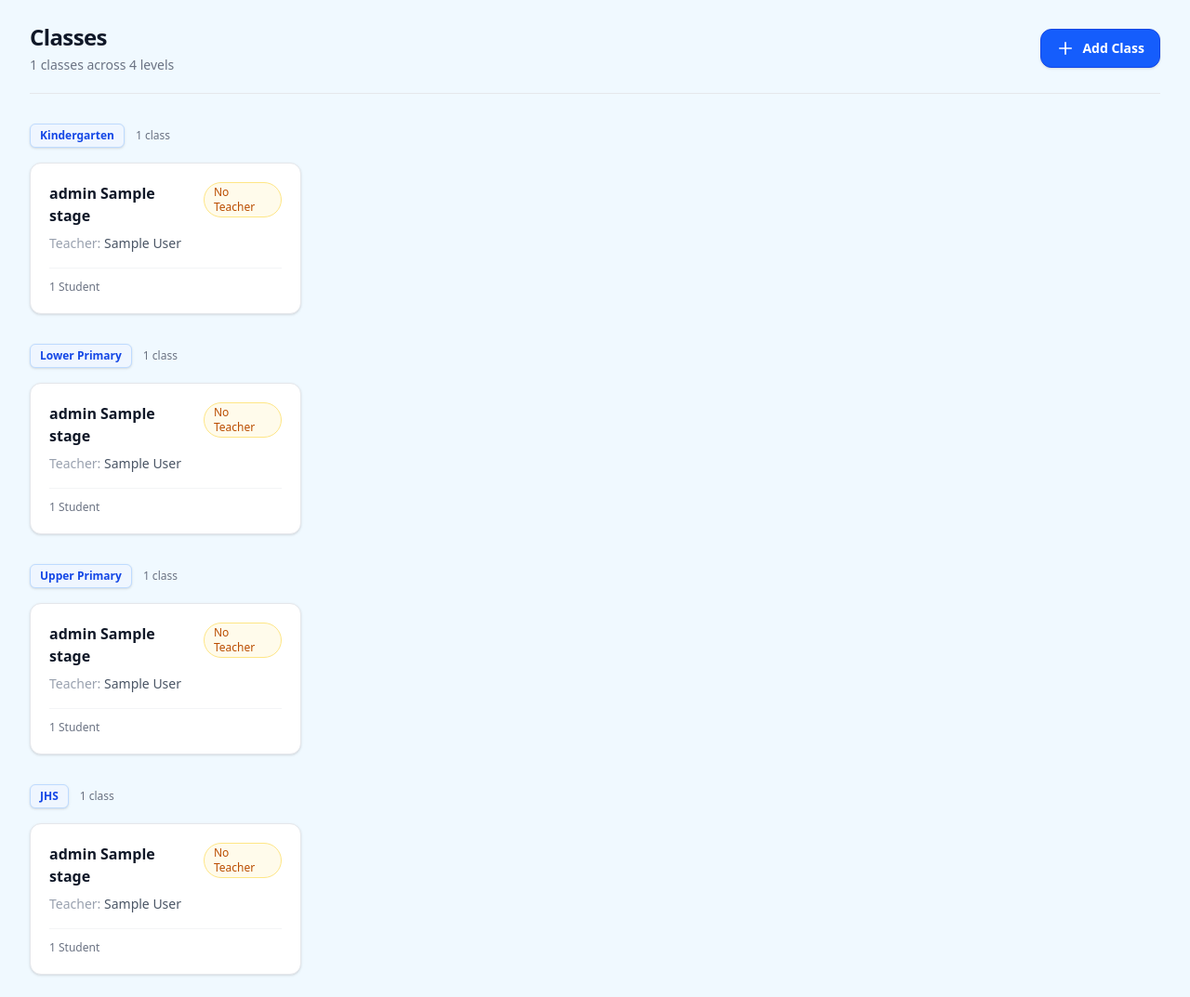
After one commit to johnston-kweku/edutrack, a Django app: template academics/templates/academics/classes_list.html in a window 1280 px wide. The commit adds this page. Shown: the whole page at 93% size. Run offline with Django 5.2, Linux system fonts and the light colour scheme; the template is opened without the code that fills it: most values are stand-ins (such as "Sample title", 1, 10 or a date in 2020).

Commit message:
add classes list page with grouped sections and student count annotation

```diff
--- a/academics/models.py
+++ b/academics/models.py
@@ -24,9 +24,10 @@ class Class(models.Model):
     stage = models.CharField(max_length=20, choices=Stage.choices)
     level = models.CharField(max_length=20, choices=Level.choices)
     class_teacher = models.ForeignKey(User, on_delete=models.PROTECT, null=True, blank=True)
+    is_active = models.BooleanField(default=False)
 
     def __str__(self):
-        return f'{self.level} {self.stage}'
+        return f'{self.level} {self.stage} – {'Active' if self.is_active else 'No Teacher'}'
 
     class Meta:
         verbose_name_plural = 'Classes'
--- /dev/null
+++ b/academics/templates/academics/classes_list.html
@@ -0,0 +1,208 @@
+{% extends 'base.html' %}
+
+{% block content %}
+<div class="max-w-7xl mx-auto px-4 sm:px-6 lg:px-8 py-6 space-y-8">
+
+    <!-- Header Section -->
+    <div class="flex flex-col sm:flex-row sm:items-center sm:justify-between gap-4 pb-5 border-b border-gray-200">
+        <div class="space-y-1">
+            <h1 class="text-2xl font-bold tracking-tight text-gray-900">Classes</h1>
+            <p class="text-sm font-medium text-gray-500">
+                {{ classes_count }} classes across 4 levels
+            </p>
+        </div>
+
+        <a href="" class="inline-flex items-center justify-center gap-2 px-4 py-2.5 bg-blue-600 hover:bg-blue-700 text-white font-semibold text-sm rounded-xl shadow-sm border border-blue-700 active:scale-98 transition-all duration-200 cursor-pointer w-full sm:w-auto text-center">
+            <svg class="w-5 h-5 stroke-2" xmlns="http://www.w3.org/2000/svg" fill="none" viewBox="0 0 24 24" stroke="currentColor">
+                <path stroke-linecap="round" stroke-linejoin="round" d="M12 4.5v15m7.5-7.5h-15" />
+            </svg>
+            Add Class
+        </a>
+    </div>
+
+    <!-- ==================== CATEGORY: KINDERGARTEN ==================== -->
+    <div class="space-y-4">
+        <div class="flex items-center gap-3">
+            <span class="bg-blue-50 text-blue-700 font-semibold text-xs px-2.5 py-1 rounded-md border border-blue-200 shadow-sm">
+                Kindergarten
+            </span>
+            <span class="text-xs font-medium text-gray-500">
+                {{ classes.kindergarten|length }} class{{ classes.kindergarten|length|pluralize:"es" }}
+            </span>
+        </div>
+
+        <div class="grid grid-cols-1 sm:grid-cols-2 lg:grid-cols-3 xl:grid-cols-4 gap-4">
+            {% for class in classes.kindergarten %}
+                <div class="group relative bg-white rounded-xl border border-gray-200 shadow-sm hover:shadow-md active:scale-[0.99] transition-all duration-200 p-5 flex flex-col justify-between min-h-[160px] cursor-pointer">
+                    <div>
+                        <div class="flex items-start justify-between gap-2 mb-2">
+                            <h3 class="font-bold text-gray-900 group-hover:text-blue-600 transition-colors">
+                                {{ class.get_level_display }} {{ class.stage }}
+                            </h3>
+                            {% if class.is_active %}
+                                <span class="inline-flex items-center text-xs font-medium text-green-700 bg-green-50 px-2.5 py-0.5 rounded-full border border-green-200">
+                                    Active
+                                </span>
+                            {% else %}
+                                <span class="inline-flex items-center text-xs font-medium text-amber-700 bg-amber-50 px-2.5 py-0.5 rounded-full border border-amber-200">
+                                    No Teacher
+                                </span>
+                            {% endif %}
+                        </div>
+
+                        <p class="text-sm text-gray-600">
+                            <span class="text-gray-400 font-normal">Teacher:</span>
+                            <span class="font-medium">{% if class.class_teacher %}{{ class.class_teacher.full_name }}{% else %}Unassigned{% endif %}</span>
+                        </p>
+                    </div>
+
+                    <div class="mt-4 pt-3 border-t border-gray-100 flex items-center justify-between">
+                        <span class="text-xs font-medium text-gray-500">
+                            {{ class.student_set.count }} Student{{ class.student_set.count|pluralize }}
+                        </span>
+                    </div>
+                </div>
+            {% endfor %}
+        </div>
+    </div>
+
+    <!-- ==================== CATEGORY: LOWER PRIMARY ==================== -->
+    <div class="space-y-4">
+        <div class="flex items-center gap-3">
+            <span class="bg-blue-50 text-blue-700 font-semibold text-xs px-2.5 py-1 rounded-md border border-blue-200 shadow-sm">
+                Lower Primary
+            </span>
+            <span class="text-xs font-medium text-gray-500">
+                {{ classes.lower_primary|length }} class{{ classes.lower_primary|length|pluralize:"es" }}
+            </span>
+        </div>
+
+        <div class="grid grid-cols-1 sm:grid-cols-2 lg:grid-cols-3 xl:grid-cols-4 gap-4">
+            {% for class in classes.lower_primary %}
+                <div class="group relative bg-white rounded-xl border border-gray-200 shadow-sm hover:shadow-md active:scale-[0.99] transition-all duration-200 p-5 flex flex-col justify-between min-h-[160px] cursor-pointer">
+                    <div>
+                        <div class="flex items-start justify-between gap-2 mb-2">
+                            <h3 class="font-bold text-gray-900 group-hover:text-blue-600 transition-colors">
+                                {{ class.get_level_display }} {{ class.stage }}
+                            </h3>
+                            {% if class.is_active %}
+                                <span class="inline-flex items-center text-xs font-medium text-green-700 bg-green-50 px-2.5 py-0.5 rounded-full border border-green-200">
+                                    Active
+                                </span>
+                            {% else %}
+                                <span class="inline-flex items-center text-xs font-medium text-amber-700 bg-amber-50 px-2.5 py-0.5 rounded-full border border-amber-200">
+                                    No Teacher
+                                </span>
+                            {% endif %}
+                        </div>
+
+                        <p class="text-sm text-gray-600">
+                            <span class="text-gray-400 font-normal">Teacher:</span>
+                            <span class="font-medium">{% if class.class_teacher %}{{ class.class_teacher.full_name }}{% else %}Unassigned{% endif %}</span>
+                        </p>
+                    </div>
+
+                    <div class="mt-4 pt-3 border-t border-gray-100 flex items-center justify-between">
+                        <span class="text-xs font-medium text-gray-500">
+                            {{ class.student_set.count }} Student{{ class.student_set.count|pluralize }}
+                        </span>
+                    </div>
+                </div>
+            {% endfor %}
+        </div>
+    </div>
+
+    <!-- ==================== CATEGORY: UPPER PRIMARY ==================== -->
+    <div class="space-y-4">
+        <div class="flex items-center gap-3">
+            <span class="bg-blue-50 text-blue-700 font-semibold text-xs px-2.5 py-1 rounded-md border border-blue-200 shadow-sm">
+                Upper Primary
+            </span>
+            <span class="text-xs font-medium text-gray-500">
+                {{ classes.upper_primary|length }} class{{ classes.upper_primary|length|pluralize:"es" }}
+            </span>
+        </div>
+
+        <div class="grid grid-cols-1 sm:grid-cols-2 lg:grid-cols-3 xl:grid-cols-4 gap-4">
+            {% for class in classes.upper_primary %}
+                <div class="group relative bg-white rounded-xl border border-gray-200 shadow-sm hover:shadow-md active:scale-[0.99] transition-all duration-200 p-5 flex flex-col justify-between min-h-[160px] cursor-pointer">
+                    <div>
+                        <div class="flex items-start justify-between gap-2 mb-2">
+                            <h3 class="font-bold text-gray-900 group-hover:text-blue-600 transition-colors">
+                                {{ class.get_level_display }} {{ class.stage }}
+                            </h3>
+                            {% if class.is_active %}
+                                <span class="inline-flex items-center text-xs font-medium text-green-700 bg-green-50 px-2.5 py-0.5 rounded-full border border-green-200">
+                                    Active
+                                </span>
+                            {% else %}
+                                <span class="inline-flex items-center text-xs font-medium text-amber-700 bg-amber-50 px-2.5 py-0.5 rounded-full border border-amber-200">
+                                    No Teacher
+                                </span>
+                            {% endif %}
+                        </div>
+
+                        <p class="text-sm text-gray-600">
+                            <span class="text-gray-400 font-normal">Teacher:</span>
+                            <span class="font-medium">{% if class.class_teacher %}{{ class.class_teacher.full_name }}{% else %}Unassigned{% endif %}</span>
+                        </p>
+                    </div>
+
+                    <div class="mt-4 pt-3 border-t border-gray-100 flex items-center justify-between">
+                        <span class="text-xs font-medium text-gray-500">
+                            {{ class.student_set.count }} Student{{ class.student_set.count|pluralize }}
+                        </span>
+                    </div>
+                </div>
+            {% endfor %}
+        </div>
+    </div>
+
+    <!-- ==================== CATEGORY: JHS ==================== -->
+    <div class="space-y-4">
+        <div class="flex items-center gap-3">
+            <span class="bg-blue-50 text-blue-700 font-semibold text-xs px-2.5 py-1 rounded-md border border-blue-200 shadow-sm">
+                JHS
+            </span>
+            <span class="text-xs font-medium text-gray-500">
+                {{ classes.JHS|length }} class{{ classes.JHS|length|pluralize:"es" }}
+            </span>
+        </div>
+
+        <div class="grid grid-cols-1 sm:grid-cols-2 lg:grid-cols-3 xl:grid-cols-4 gap-4">
+            {% for class in classes.JHS %}
+                <div class="group relative bg-white rounded-xl border border-gray-200 shadow-sm hover:shadow-md active:scale-[0.99] transition-all duration-200 p-5 flex flex-col justify-between min-h-[160px] cursor-pointer">
+                    <div>
+                        <div class="flex items-start justify-between gap-2 mb-2">
+                            <h3 class="font-bold text-gray-900 group-hover:text-blue-600 transition-colors">
+                                {{ class.level }} {{ class.stage }}
+                            </h3>
+                            {% if class.is_active %}
+                                <span class="inline-flex items-center text-xs font-medium text-green-700 bg-green-50 px-2.5 py-0.5 rounded-full border border-green-200">
+                                    Active
+                                </span>
+                            {% else %}
+                                <span class="inline-flex items-center text-xs font-medium text-amber-700 bg-amber-50 px-2.5 py-0.5 rounded-full border border-amber-200">
+                                    No Teacher
+                                </span>
+                            {% endif %}
+                        </div>
+
+                        <p class="text-sm text-gray-600">
+                            <span class="text-gray-400 font-normal">Teacher:</span>
+                            <span class="font-medium">{% if class.class_teacher %}{{ class.class_teacher.full_name }}{% else %}Unassigned{% endif %}</span>
+                        </p>
+                    </div>
+
+                    <div class="mt-4 pt-3 border-t border-gray-100 flex items-center justify-between">
+                        <span class="text-xs font-medium text-gray-500">
+                            {{ class.student_set.count }} Student{{ class.student_set.count|pluralize }}
+                        </span>
+                    </div>
+                </div>
+            {% endfor %}
+        </div>
+    </div>
+
+</div>
+{% endblock content %}
--- a/academics/urls.py
+++ b/academics/urls.py
@@ -1,7 +1,7 @@
 from django.urls import path
-
+from . import views
 app_name = 'academics'
 
 urlpatterns = [
-
+    path('classes/', views.classes_list, name='classes_list')
 ]
--- a/static/css/output.css
+++ b/static/css/output.css
@@ -11,14 +11,23 @@
     --color-orange-50: oklch(98% 0.016 73.684);
     --color-orange-100: oklch(95.4% 0.038 75.164);
     --color-orange-500: oklch(70.5% 0.213 47.604);
+    --color-amber-50: oklch(98.7% 0.022 95.277);
+    --color-amber-200: oklch(92.4% 0.12 95.746);
+    --color-amber-600: oklch(66.6% 0.179 58.318);
+    --color-amber-700: oklch(55.5% 0.163 48.998);
     --color-green-50: oklch(98.2% 0.018 155.826);
     --color-green-100: oklch(96.2% 0.044 156.743);
+    --color-green-200: oklch(92.5% 0.084 155.995);
     --color-green-500: oklch(72.3% 0.219 149.579);
     --color-green-600: oklch(62.7% 0.194 149.214);
+    --color-green-700: oklch(52.7% 0.154 150.069);
+    --color-green-800: oklch(44.8% 0.119 151.328);
     --color-sky-50: oklch(97.7% 0.013 236.62);
+    --color-sky-100: oklch(95.1% 0.026 236.824);
+    --color-sky-200: oklch(90.1% 0.058 230.902);
     --color-blue-50: oklch(97% 0.014 254.604);
-    --color-blue-100: oklch(93.2% 0.032 255.585);
     --color-blue-200: oklch(88.2% 0.059 254.128);
+    --color-blue-300: oklch(80.9% 0.105 251.813);
     --color-blue-400: oklch(70.7% 0.165 254.624);
     --color-blue-500: oklch(62.3% 0.214 259.815);
     --color-blue-600: oklch(54.6% 0.245 262.881);
@@ -35,9 +44,11 @@
     --color-gray-600: oklch(44.6% 0.03 256.802);
     --color-gray-700: oklch(37.3% 0.034 259.733);
     --color-gray-800: oklch(27.8% 0.033 256.848);
+    --color-gray-900: oklch(21% 0.034 264.665);
     --color-white: #fff;
     --spacing: 0.25rem;
     --container-md: 28rem;
+    --container-7xl: 80rem;
     --text-xs: 0.75rem;
     --text-xs--line-height: calc(1 / 0.75);
     --text-sm: 0.875rem;
@@ -58,7 +69,9 @@
     --font-weight-semibold: 600;
     --font-weight-bold: 700;
     --font-weight-black: 900;
+    --tracking-tight: -0.025em;
     --tracking-wide: 0.025em;
+    --radius-md: 0.375rem;
     --radius-lg: 0.5rem;
     --radius-xl: 0.75rem;
     --radius-2xl: 1rem;
@@ -254,6 +267,9 @@
   .mx-auto {
     margin-inline: auto;
   }
+  .my-2 {
+    margin-block: calc(var(--spacing) * 2);
+  }
   .my-5 {
     margin-block: calc(var(--spacing) * 5);
   }
@@ -277,6 +293,9 @@
   }
   .mt-6 {
     margin-top: calc(var(--spacing) * 6);
+  }
+  .mt-10 {
+    margin-top: calc(var(--spacing) * 10);
   }
   .mb-1 {
     margin-bottom: calc(var(--spacing) * 1);
@@ -314,6 +333,9 @@
   .inline-block {
     display: inline-block;
   }
+  .inline-flex {
+    display: inline-flex;
+  }
   .size-6 {
     width: calc(var(--spacing) * 6);
     height: calc(var(--spacing) * 6);
@@ -348,6 +370,9 @@
   .h-screen {
     height: 100vh;
   }
+  .min-h-\[160px\] {
+    min-height: 160px;
+  }
   .min-h-screen {
     min-height: 100vh;
   }
@@ -377,6 +402,9 @@
   }
   .w-full {
     width: 100%;
+  }
+  .max-w-7xl {
+    max-width: var(--container-7xl);
   }
   .max-w-11\/12 {
     max-width: calc(11 / 12 * 100%);
@@ -432,6 +460,13 @@
   .gap-6 {
     gap: calc(var(--spacing) * 6);
   }
+  .space-y-1 {
+    :where(& > :not(:last-child)) {
+      --tw-space-y-reverse: 0;
+      margin-block-start: calc(calc(var(--spacing) * 1) * var(--tw-space-y-reverse));
+      margin-block-end: calc(calc(var(--spacing) * 1) * calc(1 - var(--tw-space-y-reverse)));
+    }
+  }
   .space-y-4 {
     :where(& > :not(:last-child)) {
       --tw-space-y-reverse: 0;
@@ -451,6 +486,13 @@
       --tw-space-y-reverse: 0;
       margin-block-start: calc(calc(var(--spacing) * 6) * var(--tw-space-y-reverse));
       margin-block-end: calc(calc(var(--spacing) * 6) * calc(1 - var(--tw-space-y-reverse)));
+    }
+  }
+  .space-y-8 {
+    :where(& > :not(:last-child)) {
+      --tw-space-y-reverse: 0;
+      margin-block-start: calc(calc(var(--spacing) * 8) * var(--tw-space-y-reverse));
+      margin-block-end: calc(calc(var(--spacing) * 8) * calc(1 - var(--tw-space-y-reverse)));
     }
   }
   .space-x-6 {
@@ -474,6 +516,9 @@
   }
   .rounded-lg {
     border-radius: var(--radius-lg);
+  }
+  .rounded-md {
+    border-radius: var(--radius-md);
   }
   .rounded-xl {
     border-radius: var(--radius-xl);
@@ -510,11 +555,23 @@
     border-bottom-style: var(--tw-border-style);
     border-bottom-width: 1px;
   }
+  .border-amber-200 {
+    border-color: var(--color-amber-200);
+  }
   .border-blue-50 {
     border-color: var(--color-blue-50);
   }
+  .border-blue-200 {
+    border-color: var(--color-blue-200);
+  }
+  .border-blue-300 {
+    border-color: var(--color-blue-300);
+  }
   .border-blue-600 {
     border-color: var(--color-blue-600);
+  }
+  .border-blue-700 {
+    border-color: var(--color-blue-700);
   }
   .border-gray-50 {
     border-color: var(--color-gray-50);
@@ -531,8 +588,17 @@
   .border-gray-400 {
     border-color: var(--color-gray-400);
   }
+  .border-green-200 {
+    border-color: var(--color-green-200);
+  }
+  .border-sky-200 {
+    border-color: var(--color-sky-200);
+  }
   .border-slate-200 {
     border-color: var(--color-slate-200);
+  }
+  .bg-amber-50 {
+    background-color: var(--color-amber-50);
   }
   .bg-blue-50 {
     background-color: var(--color-blue-50);
@@ -579,6 +645,9 @@
   .bg-sky-50 {
     background-color: var(--color-sky-50);
   }
+  .bg-sky-100 {
+    background-color: var(--color-sky-100);
+  }
   .bg-white {
     background-color: var(--color-white);
   }
@@ -618,6 +687,9 @@
   .px-2 {
     padding-inline: calc(var(--spacing) * 2);
   }
+  .px-2\.5 {
+    padding-inline: calc(var(--spacing) * 2.5);
+  }
   .px-3 {
     padding-inline: calc(var(--spacing) * 3);
   }
@@ -654,8 +726,14 @@
   .py-8 {
     padding-block: calc(var(--spacing) * 8);
   }
+  .pt-3 {
+    padding-top: calc(var(--spacing) * 3);
+  }
   .pt-20 {
     padding-top: calc(var(--spacing) * 20);
+  }
+  .pb-5 {
+    padding-bottom: calc(var(--spacing) * 5);
   }
   .pb-8 {
     padding-bottom: calc(var(--spacing) * 8);
@@ -724,12 +802,22 @@
     --tw-font-weight: var(--font-weight-semibold);
     font-weight: var(--font-weight-semibold);
   }
+  .tracking-tight {
+    --tw-tracking: var(--tracking-tight);
+    letter-spacing: var(--tracking-tight);
+  }
   .tracking-wide {
     --tw-tracking: var(--tracking-wide);
     letter-spacing: var(--tracking-wide);
   }
   .text-pretty {
     text-wrap: pretty;
+  }
+  .text-amber-600 {
+    color: var(--color-amber-600);
+  }
+  .text-amber-700 {
+    color: var(--color-amber-700);
   }
   .text-blue-500 {
     color: var(--color-blue-500);
@@ -758,11 +846,17 @@
   .text-gray-800 {
     color: var(--color-gray-800);
   }
+  .text-gray-900 {
+    color: var(--color-gray-900);
+  }
   .text-green-500 {
     color: var(--color-green-500);
   }
   .text-green-600 {
     color: var(--color-green-600);
+  }
+  .text-green-700 {
+    color: var(--color-green-700);
   }
   .text-orange-500 {
     color: var(--color-orange-500);
@@ -811,6 +905,11 @@
     transition-timing-function: var(--tw-ease, var(--default-transition-timing-function));
     transition-duration: var(--tw-duration, var(--default-transition-duration));
   }
+  .transition-colors {
+    transition-property: color, background-color, border-color, outline-color, text-decoration-color, fill, stroke, --tw-gradient-from, --tw-gradient-via, --tw-gradient-to;
+    transition-timing-function: var(--tw-ease, var(--default-transition-timing-function));
+    transition-duration: var(--tw-duration, var(--default-transition-duration));
+  }
   .duration-200 {
     --tw-duration: 200ms;
     transition-duration: 200ms;
@@ -826,6 +925,13 @@
   .select-none {
     -webkit-user-select: none;
     user-select: none;
+  }
+  .group-hover\:text-blue-600 {
+    &:is(:where(.group):hover *) {
+      @media (hover: hover) {
+        color: var(--color-blue-600);
+      }
+    }
   }
   .placeholder\:text-xs {
     &::placeholder {
@@ -865,6 +971,14 @@
       }
     }
   }
+  .hover\:shadow-md {
+    &:hover {
+      @media (hover: hover) {
+        --tw-shadow: 0 4px 6px -1px var(--tw-shadow-color, rgb(0 0 0 / 0.1)), 0 2px 4px -2px var(--tw-shadow-color, rgb(0 0 0 / 0.1));
+        box-shadow: var(--tw-inset-shadow), var(--tw-inset-ring-shadow), var(--tw-ring-offset-shadow), var(--tw-ring-shadow), var(--tw-shadow);
+      }
+    }
+  }
   .focus\:outline-1 {
     &:focus {
       outline-style: var(--tw-outline-style);
@@ -879,9 +993,27 @@
       scale: var(--tw-scale-x) var(--tw-scale-y);
     }
   }
+  .active\:scale-98 {
+    &:active {
+      --tw-scale-x: 98%;
+      --tw-scale-y: 98%;
+      --tw-scale-z: 98%;
+      scale: var(--tw-scale-x) var(--tw-scale-y);
+    }
+  }
+  .active\:scale-\[0\.99\] {
+    &:active {
+      scale: 0.99;
+    }
+  }
   .sm\:mt-12 {
     @media (width >= 40rem) {
       margin-top: calc(var(--spacing) * 12);
+    }
+  }
+  .sm\:flex {
+    @media (width >= 40rem) {
+      display: flex;
     }
   }
   .sm\:h-8 {
@@ -907,6 +1039,36 @@
   .sm\:w-9\/12 {
     @media (width >= 40rem) {
       width: calc(9 / 12 * 100%);
+    }
+  }
+  .sm\:w-auto {
+    @media (width >= 40rem) {
+      width: auto;
+    }
+  }
+  .sm\:grid-cols-2 {
+    @media (width >= 40rem) {
+      grid-template-columns: repeat(2, minmax(0, 1fr));
+    }
+  }
+  .sm\:flex-row {
+    @media (width >= 40rem) {
+      flex-direction: row;
+    }
+  }
+  .sm\:items-center {
+    @media (width >= 40rem) {
+      align-items: center;
+    }
+  }
+  .sm\:justify-between {
+    @media (width >= 40rem) {
+      justify-content: space-between;
+    }
+  }
+  .sm\:px-6 {
+    @media (width >= 40rem) {
+      padding-inline: calc(var(--spacing) * 6);
     }
   }
   .sm\:px-8 {
@@ -961,6 +1123,16 @@
   }
   .lg\:grid-cols-4 {
     @media (width >= 64rem) {
+      grid-template-columns: repeat(4, minmax(0, 1fr));
+    }
+  }
+  .lg\:px-8 {
+    @media (width >= 64rem) {
+      padding-inline: calc(var(--spacing) * 8);
+    }
+  }
+  .xl\:grid-cols-4 {
+    @media (width >= 80rem) {
       grid-template-columns: repeat(4, minmax(0, 1fr));
     }
   }
```
Also changed, not shown: academics/views.py (+33 -1 lines), templates/sidebar.html (+1 -1 lines), academics/migrations/0004_alter_class_options_class_is_active_and_more.py (added), academics/migrations/0005_alter_class_is_active.py (added), academics/migrations/0006_alter_student_student_class.py (added), academics/migrations/0007_alter_student_student_class.py (added).
